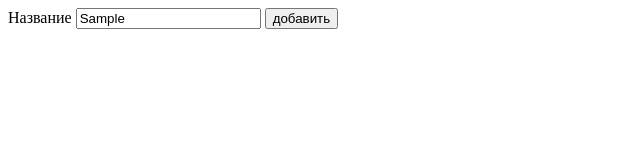
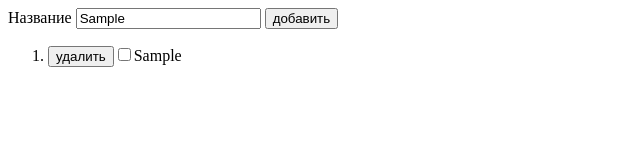
Before and after one commit to helllrice/learn-js, a plain HTML site: page lession 4/index.html in a window 1280 px wide. Both pictures are taken after typing "Sample" into the empty fields and a click on the button "добавить". Shown: the whole page, without its empty margins (0-640 px from the left). Drawn offline with Linux system fonts and the light colour scheme.

Commit message:
homework

```diff
--- a/lession 4/script.js
+++ b/lession 4/script.js
@@ -1,6 +1,7 @@
 let todos = [];
 let todo = document.getElementById('todo');
 let todoView = document.getElementById('todoView');
+
 
 document.getElementById('add').addEventListener('click', function () {
     let id = todos.length + 1;
@@ -9,6 +10,9 @@ document.getElementById('add').addEventListener('click', function () {
         title: todo.value,
         complete: false
     });
+    let btn = document.createElement('button');
+    btn.textContent = 'удалить';
+    btn.id = 'button';
     let li = document.createElement('li');
     let span = document.createElement('span');
     span.innerText = todo.value;
@@ -25,14 +29,19 @@ document.getElementById('add').addEventListener('click', function () {
             }
         })
     } )
+
+    li.appendChild(btn)
+    li.appendChild(checkbox);
+    li.appendChild(span);
+
+  btn.onclick = function() {
+
+  }
+
+    todoView.appendChild(li);
+    todos.value = '';
 })
 
-li.appendChild(checkbox);
-li.appendChild(span);
-
-
-todoView.appendChild(li);
-todos.value = '';
 
 function filterByTitle(param) {
     todos.forEach((item) => {
--- /dev/null
+++ b/lession 4/style.css
@@ -0,0 +1,4 @@
+
+body {
+    background-color: #B2D4E9;
+}
```
Also changed, not shown: lession 4/index.html (line endings or trailing spaces).
